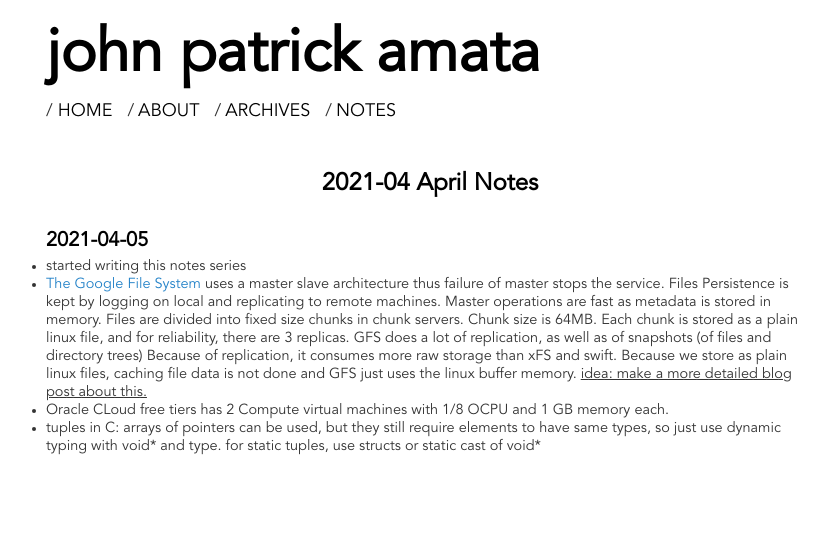
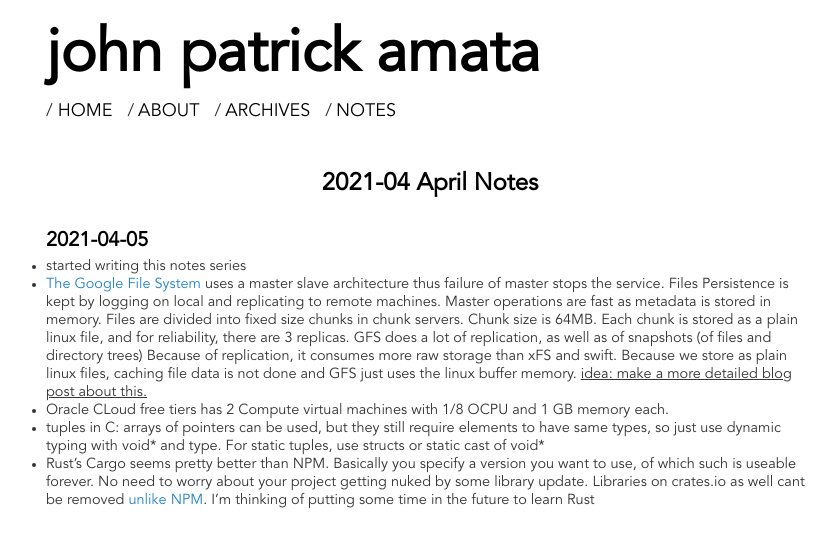
Before and after one commit to jpamata/jpamata.github.io, a Jekyll site: the page built from notes/2021/04.md, in a window 1280 px wide. Shown: the top 548 px of the page, without its empty margins (210-1045 px from the left). Built offline with Jekyll 4.4.1, drawn with Linux system fonts in a browser that asks for light colours.

Commit message:
Update 04.md

```diff
--- a/notes/2021/04.md
+++ b/notes/2021/04.md
@@ -12,4 +12,5 @@ title: April 2021
 - started writing this notes series
 - [The Google File System](https://static.googleusercontent.com/media/research.google.com/en//archive/gfs-sosp2003.pdf) uses a master slave architecture thus failure of master stops the service. Files Persistence is kept by logging on local and replicating to remote machines. Master operations are fast as metadata is stored in memory. Files are divided into fixed size chunks in chunk servers. Chunk size is 64MB. Each chunk is stored as a plain linux file, and for reliability, there are 3 replicas. GFS does a lot of replication, as well as of snapshots (of files and directory trees) Because of replication, it consumes more raw storage than xFS and swift. Because we store as plain linux files, caching file data is not done and GFS just uses the linux buffer memory. <u>idea: make a more detailed blog post about this.</u>
 - Oracle CLoud free tiers has 2 Compute virtual machines with 1/8 OCPU and 1 GB memory each.
-- tuples in C: arrays of pointers can be used, but they still require elements to have same types, so just use dynamic typing with void* and type. for static tuples, use structs or static cast of void*
+- tuples in C: arrays of pointers can be used, but they still require elements to have same types, so just use dynamic typing with void* and type. For static tuples, use structs or static cast of void*
+- Rust's Cargo seems pretty better than NPM. Basically you specify a version you want to use, of which such is useable forever. No need to worry about your project getting nuked by some library update. Libraries on crates.io as well cant be removed <a href="https://www.theregister.com/2016/03/23/npm_left_pad_chaos/">unlike NPM</a>. I'm thinking of putting some time in the future to learn Rust
```
